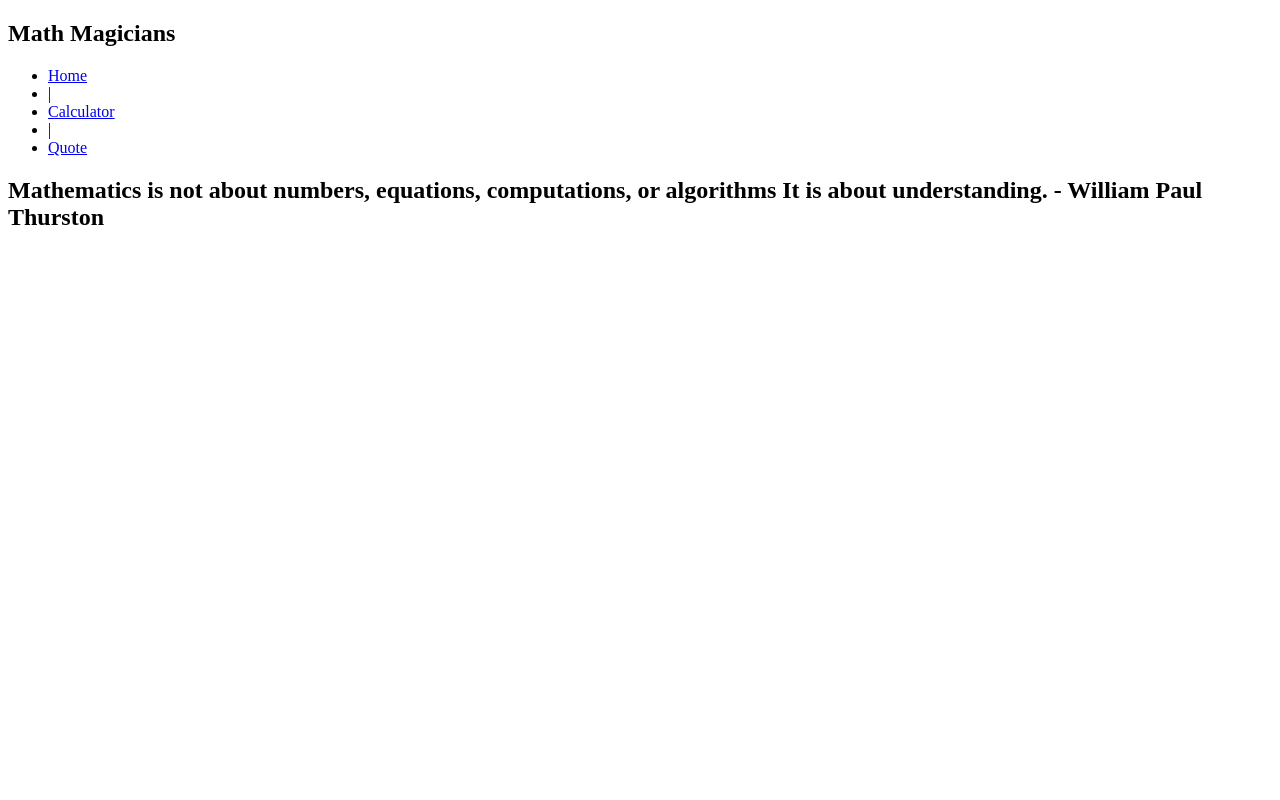
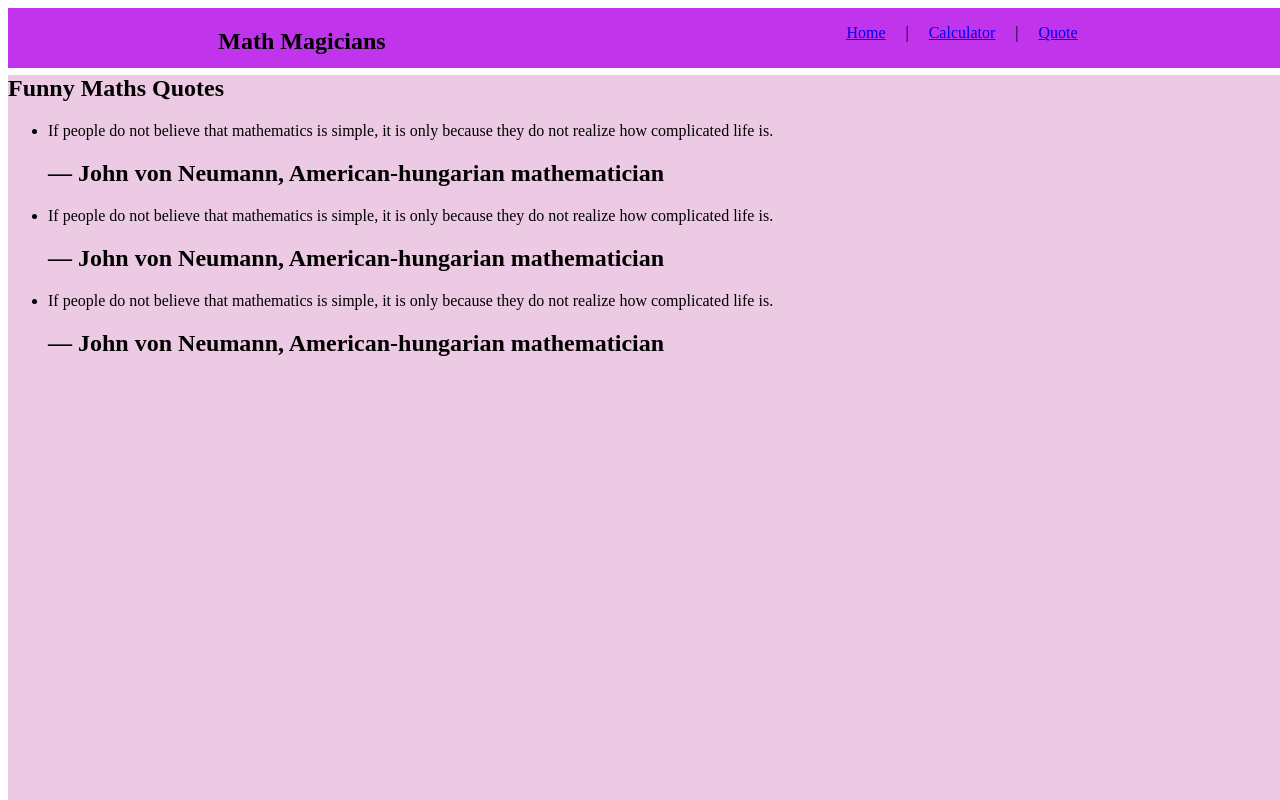
Before and after one commit to Loltolo-Lesapiti/Math-magicians, a React (Create React App) app: page /quote in a window 1280 px wide. Built offline with nearby package versions, Linux system fonts and the light colour scheme.

Commit message:
Styles quotes file

```diff
--- a/src/index.css
+++ b/src/index.css
@@ -10,7 +10,6 @@
   background: #d3d3d3;
   font-size: 20px;
   width: 40%;
-  margin: 10% 20%;
 }
 
 .workspace {
@@ -32,3 +31,51 @@ button {
 .operator {
   background-color: rgb(235, 110, 38);
 }
+/* Styling Header*/
+header {
+  height: 60px;
+  width: 100vw;
+  position: fixed;
+  background: rgb(192, 52, 235);
+  margin-top: 0;
+  margin-left: 0;
+}
+nav {
+  display: flex;
+  justify-content: space-around;
+}
+nav ul {
+  list-style: none;
+  display: flex;
+  gap: 20px;
+}
+.homeContainer {
+  display: flex;
+  flex-direction: column;
+  background: rgb(237, 202, 227);
+  height: 100vh;
+}
+.homeContainer h2 {
+  font-size: 18px;
+  font-weight: bold;
+}
+.calculatorContainer {
+  display: flex;
+  flex-direction: column;
+  align-items: center;
+  gap: 20px;
+  background: rgb(237, 202, 227);
+  height: 100vh;
+}
+.calculatorContainer h2 {
+  font-size: 18px;
+  font-weight: bold;
+}
+.QuoteContainer {
+  background: rgb(237, 202, 227);
+  height: 100vh;
+  margin-top: -20px;
+}
+.QuoteContainer h2 {
+  margin-top: 20px;
+}
--- a/src/pages/Quotes.js
+++ b/src/pages/Quotes.js
@@ -2,10 +2,30 @@ import React from "react";
 
 const Quote = () => (
   <div className="QuoteContainer">
-    <h2 className="quote">
-      Mathematics is not about numbers, equations, computations, or algorithms
-      It is about understanding. - William Paul Thurston
-    </h2>
+    <h2 className="quote">Funny Maths Quotes</h2>
+    <ul>
+      <li>
+        <p>
+          If people do not believe that mathematics is simple, it is only
+          because they do not realize how complicated life is.
+        </p>
+        <h2>— John von Neumann, American-hungarian mathematician</h2>
+      </li>
+      <li>
+        <p>
+          If people do not believe that mathematics is simple, it is only
+          because they do not realize how complicated life is.
+        </p>
+        <h2>— John von Neumann, American-hungarian mathematician</h2>
+      </li>
+      <li>
+        <p>
+          If people do not believe that mathematics is simple, it is only
+          because they do not realize how complicated life is.
+        </p>
+        <h2>— John von Neumann, American-hungarian mathematician</h2>
+      </li>
+    </ul>
   </div>
 );
 export default Quote;
```
